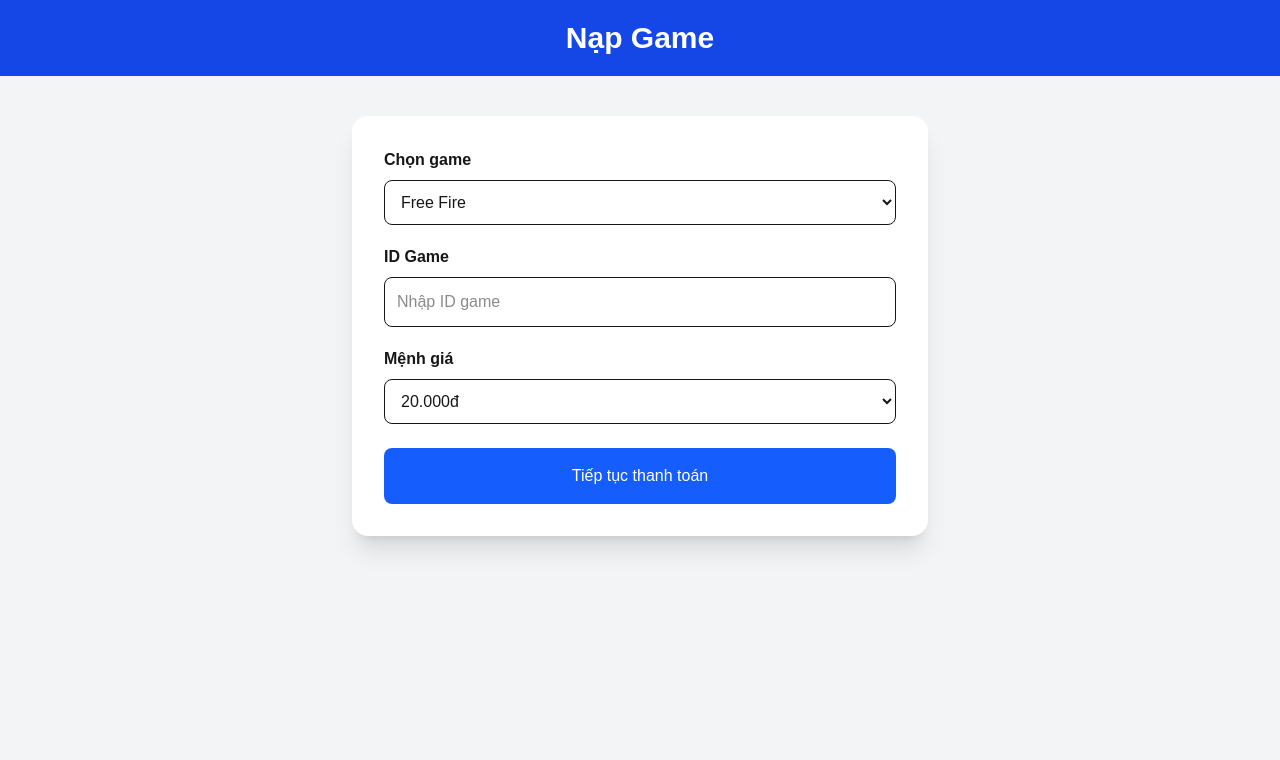
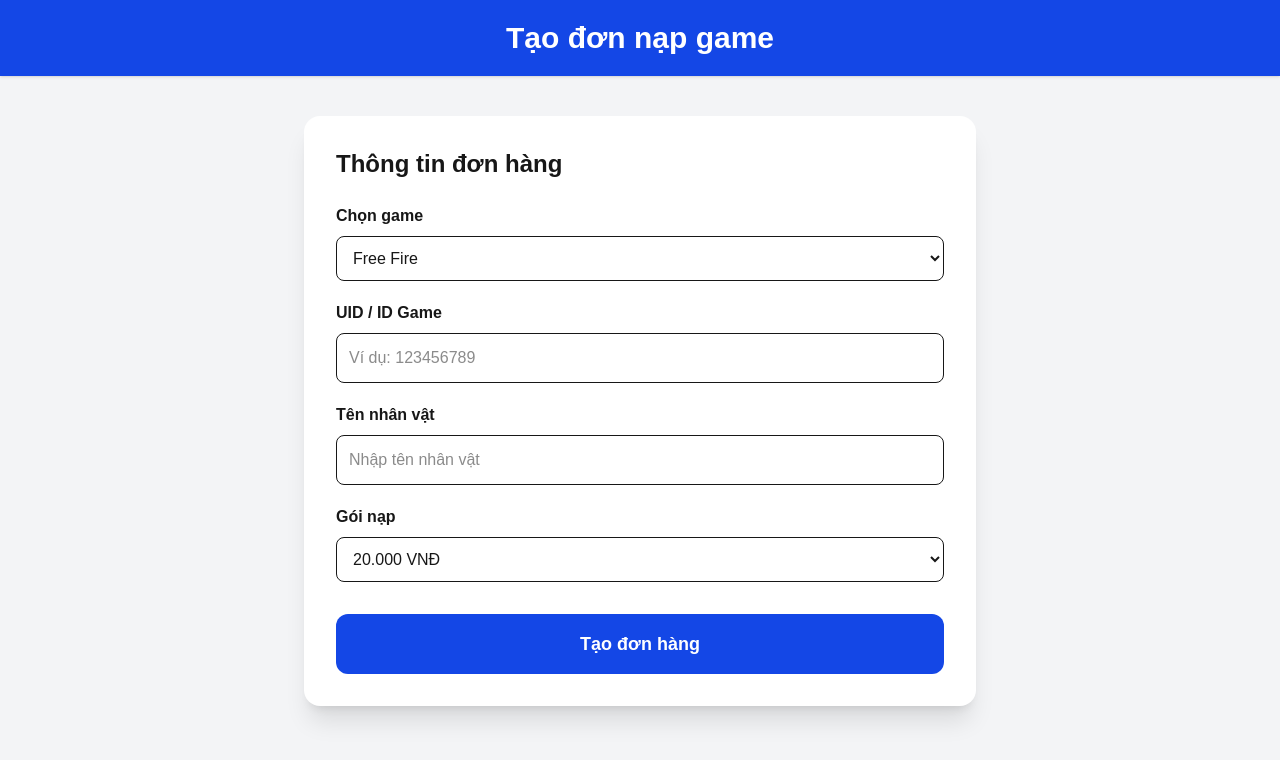
Before and after one commit to mhuy-byte/shopgame-v2, a Next.js app: page /napgame in a window 1280 px wide. Shown: the top 760 px of the page. Built offline with nearby package versions, Linux system fonts and the light colour scheme.

Commit message:
Update page.js

```diff
--- a/app/napgame/page.js
+++ b/app/napgame/page.js
@@ -2,48 +2,83 @@ export default function NapGame() {
   return (
     <main className="min-h-screen bg-gray-100">
 
-      <header className="bg-blue-700 text-white p-5">
-        <h1 className="text-3xl font-bold text-center">
-          Nạp Game
+      {/* Header */}
+      <header className="bg-blue-700 text-white py-5 shadow">
+
+        <h1 className="text-center text-3xl font-bold">
+          Tạo đơn nạp game
         </h1>
+
       </header>
 
-      <div className="max-w-xl mx-auto bg-white shadow-xl rounded-2xl p-8 mt-10">
+      <div className="max-w-2xl mx-auto mt-10 bg-white rounded-2xl shadow-xl p-8">
 
-        <label className="block font-bold mb-2">
+        <h2 className="text-2xl font-bold mb-6">
+          Thông tin đơn hàng
+        </h2>
+
+        {/* Game */}
+
+        <label className="font-semibold">
           Chọn game
         </label>
 
-        <select className="w-full border rounded-lg p-3 mb-5">
+        <select className="w-full border rounded-lg p-3 mt-2 mb-5">
+
           <option>Free Fire</option>
+
           <option>Liên Quân Mobile</option>
+
           <option>PUBG Mobile</option>
+
         </select>
 
-        <label className="block font-bold mb-2">
-          ID Game
+        {/* UID */}
+
+        <label className="font-semibold">
+          UID / ID Game
         </label>
 
         <input
-          type="text"
-          placeholder="Nhập ID game"
-          className="w-full border rounded-lg p-3 mb-5"
+          className="w-full border rounded-lg p-3 mt-2 mb-5"
+          placeholder="Ví dụ: 123456789"
         />
 
-        <label className="block font-bold mb-2">
-          Mệnh giá
+        {/* Nhân vật */}
+
+        <label className="font-semibold">
+          Tên nhân vật
         </label>
 
-        <select className="w-full border rounded-lg p-3 mb-6">
-          <option>20.000đ</option>
-          <option>50.000đ</option>
-          <option>100.000đ</option>
-          <option>200.000đ</option>
-          <option>500.000đ</option>
+        <input
+          className="w-full border rounded-lg p-3 mt-2 mb-5"
+          placeholder="Nhập tên nhân vật"
+        />
+
+        {/* Gói */}
+
+        <label className="font-semibold">
+          Gói nạp
+        </label>
+
+        <select className="w-full border rounded-lg p-3 mt-2 mb-8">
+
+          <option>20.000 VNĐ</option>
+
+          <option>50.000 VNĐ</option>
+
+          <option>100.000 VNĐ</option>
+
+          <option>200.000 VNĐ</option>
+
+          <option>500.000 VNĐ</option>
+
         </select>
 
-        <button className="w-full bg-blue-600 text-white p-4 rounded-lg hover:bg-blue-700">
-          Tiếp tục thanh toán
+        <button
+          className="w-full bg-blue-700 text-white py-4 rounded-xl text-lg font-bold hover:bg-blue-800"
+        >
+          Tạo đơn hàng
         </button>
 
       </div>
```
